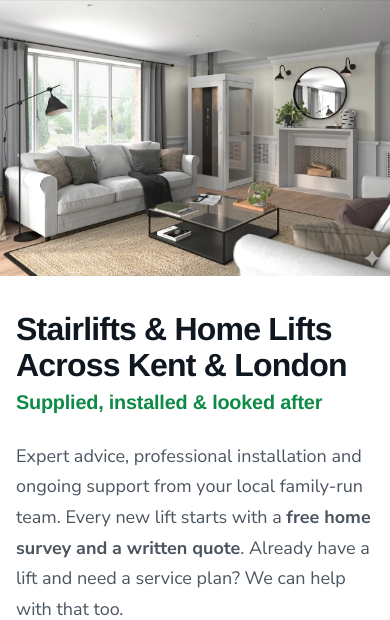
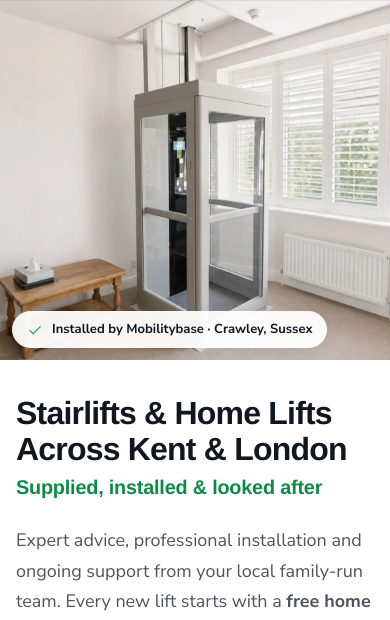
Before and after one commit to 06moore/mobilitybase-chat, a WordPress theme: template website/theme/mobilitybase/front-page.php in a window 390 px wide. Shown: the part 104-724 px from the top of the page. Run offline with PHP 8.4 and a stand-in for WordPress, Linux system fonts and the light colour scheme; the site name, menu and one post (Sample post) are stand-ins, and other content is empty; some libraries are stand-ins or nearby versions.

Commit message:
Real installation photo: Crawley home lift as home page hero (with 'Installed by Mobilitybase' tag) and 'A recent installation' panel on the home lift page
Co-Authored-By: Claude Opus 5.5 <noreply@anthropic.com>
Claude-Session: https://claude.ai/code/session_019paDQs61Yq7gPt2sDQMskk

```diff
--- a/website/theme/mobilitybase/assets/css/main.css
+++ b/website/theme/mobilitybase/assets/css/main.css
@@ -643,3 +643,12 @@ h1, h2, h3, h4 { letter-spacing: -.01em; }
 	.mb-towns { grid-template-columns: 1fr 1fr; }
 	.mb-footmain__inner > div:nth-child(3) { display:none; } /* town list already shown in the page */
 }
+.mb-hero__media { position: relative; }
+.mb-hero__media img { object-position: 50% 62%; }
+.mb-hero__tag { position:absolute; left:20px; bottom:20px; margin:0; display:inline-flex; align-items:center; gap:8px; background:rgba(255,255,255,.94); color:var(--heading); font-weight:700; font-size:14px; padding:8px 14px; border-radius:999px; box-shadow:0 4px 16px rgba(0,0,0,.12); }
+.mb-hero__tag svg { width:18px; height:18px; color:var(--green); }
+.mb-recent { max-width:900px; margin:0 auto 40px; display:grid; grid-template-columns: 300px 1fr; gap:24px; align-items:center; background:#fff; border:1px solid #e6eae8; border-radius:14px; overflow:hidden; box-shadow:var(--shadow); }
+.mb-recent img { width:100%; height:100%; max-height:380px; object-fit:cover; display:block; }
+.mb-recent figcaption { padding:20px 24px 20px 0; font-size:1.05rem; color:#33404a; }
+.mb-recent figcaption strong { display:block; color:var(--green-dark); font-size:.85rem; letter-spacing:.1em; text-transform:uppercase; margin-bottom:6px; }
+@media (max-width: 640px) { .mb-recent { grid-template-columns:1fr; } .mb-recent figcaption { padding:0 20px 20px; } .mb-hero__tag { left:12px; bottom:12px; font-size:13px; } }
--- a/website/theme/mobilitybase/front-page.php
+++ b/website/theme/mobilitybase/front-page.php
@@ -17,7 +17,8 @@ $prices = mb_prices();
 		<p class="mb-hero__call">Or call us today on <?php echo mb_tel(); // phpcs:ignore ?></p>
 	</div>
 	<div class="mb-hero__media">
-		<?php echo mb_img( '32a1699136194f51.webp', 'Home lift installed in a bright living room', array( 'loading' => false, 'fetchpriority' => 'high' ) ); // phpcs:ignore ?>
+		<?php echo mb_img( 'install-homelift-crawley.webp', 'Through-floor home lift installed by Mobilitybase in a home in Crawley, Sussex', array( 'loading' => false, 'fetchpriority' => 'high' ) ); // phpcs:ignore ?>
+		<p class="mb-hero__tag"><?php echo mb_icon( 'check' ); // phpcs:ignore ?> Installed by Mobilitybase · Crawley, Sussex</p>
 	</div>
 </section>
 
--- a/website/theme/mobilitybase/inc/data.php
+++ b/website/theme/mobilitybase/inc/data.php
@@ -98,6 +98,7 @@ function mb_ranges() {
 		'homelift-range'           => array(
 			'h1'     => 'Home Lifts Supplied & Installed',
 			'intro'  => 'Select the home lift you’re interested in below and send us your enquiry. One of our team will review the information and contact you to discuss your requirements, answer any questions, or arrange a survey if needed.',
+			'install' => array( 'install-homelift-crawley.webp', 'Through-floor home lift installed by Mobilitybase in Crawley, Sussex', 'Through-floor home lift fitted by our engineers in a home in Crawley, Sussex.' ),
 			'models' => array(
 				array( 'Pollock Residential', '12382f7f0c994f6c.webp', 'Pollock home lift installed in living room', array(
 					'The Pollock Residential Lift provides a safe and convenient way to travel between floors in your home. Designed with comfort and reliability in mind, it offers smooth and quiet operation while blending neatly into your living space.',
--- a/website/theme/mobilitybase/templates/range.php
+++ b/website/theme/mobilitybase/templates/range.php
@@ -24,6 +24,12 @@ $cat   = mb_products()[ $slug ]['name'] ?? '';
 				<li><?php echo mb_icon( 'shield' ); // phpcs:ignore ?><span><strong>Minimum 1-year guarantee</strong> Then optional service plans to keep it running.</span></li>
 			</ul>
 		</div>
+		<?php if ( ! empty( $range['install'] ) ) : ?>
+			<figure class="mb-recent">
+				<?php echo mb_img( $range['install'][0], $range['install'][1] ); // phpcs:ignore ?>
+				<figcaption><strong>A recent installation</strong><?php echo esc_html( $range['install'][2] ); ?></figcaption>
+			</figure>
+		<?php endif; ?>
 		<div class="mb-models">
 			<?php foreach ( $range['models'] as $m ) : ?>
 				<article class="mb-model">
```
Also changed, not shown: website/theme/mobilitybase/assets/img/content/install-homelift-crawley.webp (added).
